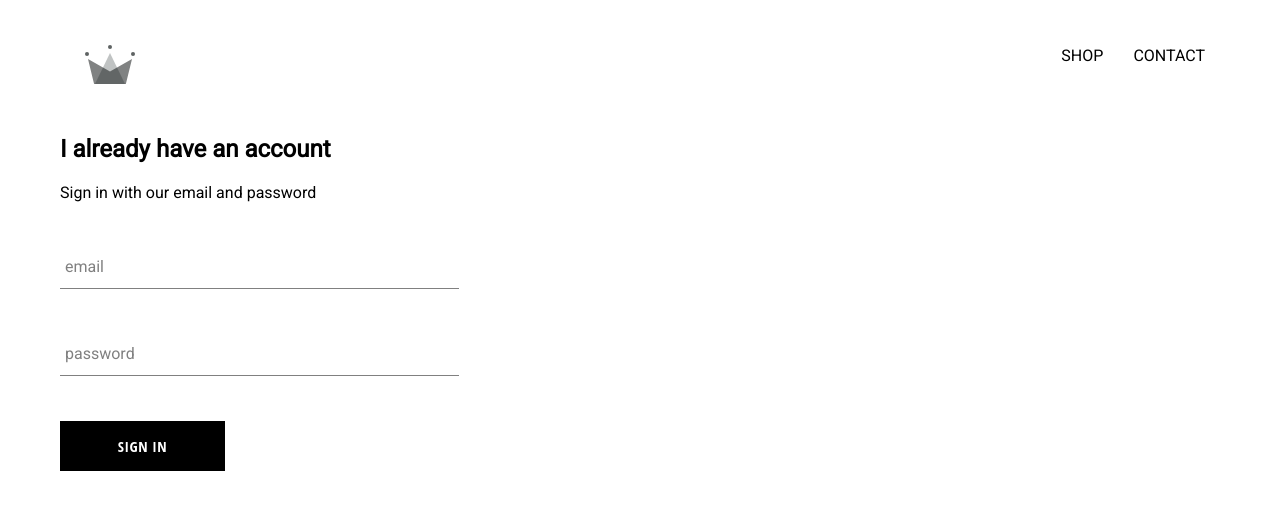
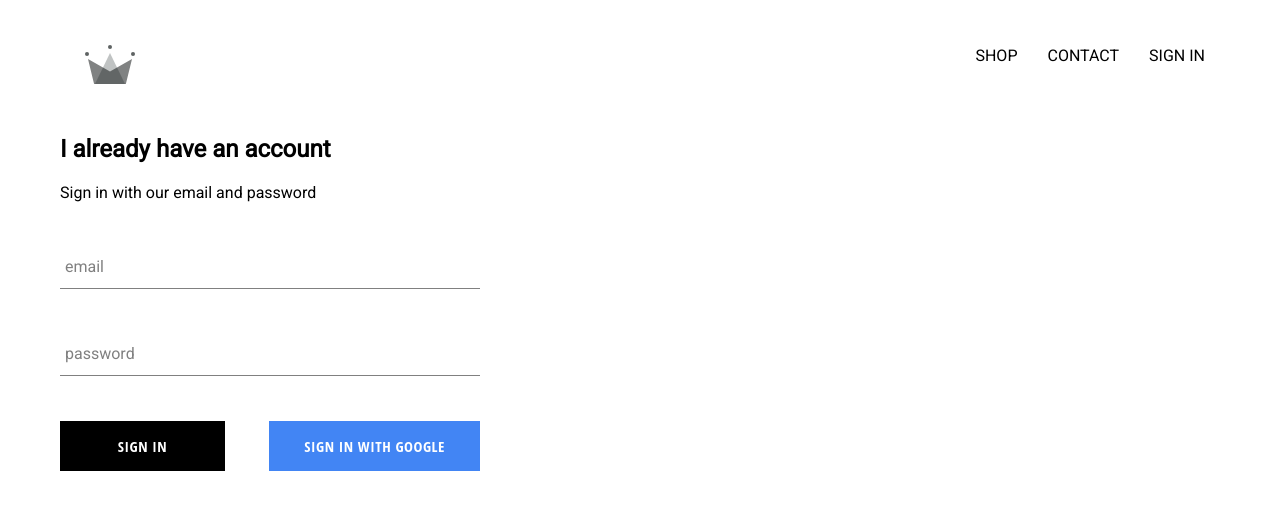
Before and after one commit to LeoPFreitas/react-web, a React (Create React App) app: page /sign in a window 1280 px wide. Shown: the top 510 px of the page. Built offline with nearby package versions, Linux system fonts and the light colour scheme; no server answers.

Commit message:
Add firebase and integrate it

```diff
--- a/package.json
+++ b/package.json
@@ -6,6 +6,7 @@
     "@testing-library/jest-dom": "^4.2.4",
     "@testing-library/react": "^9.3.2",
     "@testing-library/user-event": "^7.1.2",
+    "firebase": "^7.14.0",
     "node-sass": "^4.13.1",
     "react": "^16.13.1",
     "react-dom": "^16.13.1",
--- a/src/App.css
+++ b/src/App.css
@@ -7,3 +7,7 @@
   text-decoration: none;
   color: black;
 }
+
+* {
+  box-sizing: border-box;
+}
--- a/src/App.js
+++ b/src/App.js
@@ -7,11 +7,33 @@
 import ShopPage from "./pages/shop/shop";
 import Header from "./components/header/header";
 import Sign from "./pages/sign/sign";
+import { auth } from "./firebase/firebase.utils";
 
-function App() {
+class App extends React.Component {
+  constructor() {
+    super();
+
+    this.state = {
+      currentUser: null,
+    };
+  }
+
+  unsubscribeFromAuth = null;
+
+  componentDidMount() {
+    this.unsubscribeFromAuth = auth.onAuthStateChanged((user) => {
+      this.setState({ currentUser: user });
+    });
+  }
+
+  componentWillUnmount() {
+    this.unsubscribeFromAuth();
+  }
+
+  render() {
     return (
       <>
-      <Header />
+        <Header currentUser={this.state.currentUser} />
         <Switch>
           <Route exact path="/" component={HomePage} />
           <Route path="/shop" component={ShopPage} />
@@ -20,5 +42,6 @@
       </>
     );
   }
+}
 
 export default App;
--- a/src/components/customButton/CustomButtom.jsx
+++ b/src/components/customButton/CustomButtom.jsx
@@ -2,8 +2,11 @@
 
 import "./styles.scss";
 
-const CustomButtom = ({ children, ...props }) => (
-  <button className="custom-button" {...props}>
+const CustomButtom = ({ children, isGoogleSignIn, ...props }) => (
+  <button
+    className={`${isGoogleSignIn ? "google-sign-in" : ""} custom-button`}
+    {...props}
+  >
     {children}
   </button>
 );
--- a/src/components/customButton/styles.scss
+++ b/src/components/customButton/styles.scss
@@ -19,4 +19,14 @@
     color: black;
     border: 1px solid black;
   }
+
+  &.google-sign-in {
+    background-color: #4285f4;
+    color: white;
+
+    &:hover {
+      background-color: #357ae8;
+      border: none;
+    }
+  }
 }
--- a/src/components/header/header.jsx
+++ b/src/components/header/header.jsx
@@ -1,11 +1,13 @@
 import React from "react";
 import { Link } from "react-router-dom";
+
+import { auth } from "../../firebase/firebase.utils";
 
 import { ReactComponent as Logo } from "../../assets/crown.svg";
 
 import "./styles.scss";
 
-const Header = () => {
+const Header = ({ currentUser }) => {
   return (
     <div className="header">
       <Link className="logo-container" to="/">
@@ -19,6 +21,15 @@
         <Link className="option" to="/shop">
           CONTACT
         </Link>
+        {currentUser ? (
+          <div className="option" onClick={() => auth.signOut()}>
+            SIGN OUT
+          </div>
+        ) : (
+          <Link className="option" to="/sign">
+            SIGN IN
+          </Link>
+        )}
       </div>
     </div>
   );
--- a/src/components/header/styles.scss
+++ b/src/components/header/styles.scss
@@ -20,6 +20,7 @@
 
     .option {
       padding: 10px 15px;
+      cursor: pointer;
     }
   }
 }
--- a/src/components/signin/SignIn.jsx
+++ b/src/components/signin/SignIn.jsx
@@ -2,6 +2,8 @@
 
 import FormInput from "../formInput/formInput";
 import CustomButtom from "../customButton/CustomButtom";
+
+import { signInWithGoogle } from "../../firebase/firebase.utils";
 
 import "./styles.scss";
 
@@ -50,9 +52,19 @@
             handleChange={this.handleChange}
             required
           />
-          <CustomButtom type="submit" value="Submit Form">
-            Sign in
-          </CustomButtom>
+
+          <div className="buttons">
+            <CustomButtom type="submit" value="Submit Form">
+              Sign in
+            </CustomButtom>
+            <CustomButtom
+              onClick={signInWithGoogle}
+              isGoogleSignIn
+              value="Submit Form"
+            >
+              Sign in with Google
+            </CustomButtom>
+          </div>
         </form>
       </div>
     );
--- a/src/components/signin/styles.scss
+++ b/src/components/signin/styles.scss
@@ -1,9 +1,13 @@
 .sign-in {
-  width: 30vw;
+  width: 420px;
   display: flex;
   flex-direction: column;
 
   .title {
     margin: 10px;
   }
+  .buttons {
+    display: flex;
+    justify-content: space-between;
+  }
 }
--- /dev/null
+++ b/src/firebase/firebase.utils.js
@@ -0,0 +1,27 @@
+import firebase from "firebase/app";
+import "firebase/firestore";
+import "firebase/auth";
+
+const config = {
+  apiKey: "AIzaSyCH4QGvpixS8VHffK2FdjA0k5t0uIA37uQ",
+  authDomain: "react-web-5056f.firebaseapp.com",
+  databaseURL: "https://react-web-5056f.firebaseio.com",
+  projectId: "react-web-5056f",
+  storageBucket: "react-web-5056f.appspot.com",
+  messagingSenderId: "914846633504",
+  appId: "1:914846633504:web:64b3e115f933345e88f645",
+  measurementId: "G-YZWKKQEJ4K",
+};
+
+firebase.initializeApp(config);
+
+// google auth
+export const auth = firebase.auth();
+export const firestore = firebase.firestore();
+
+const provider = new firebase.auth.GoogleAuthProvider();
+provider.setCustomParameters({ prompt: "select_account" });
+
+export const signInWithGoogle = () => auth.signInWithPopup(provider);
+
+export default firebase;
```
Also changed, not shown: 1 other file (tests, documents, lock files or other folders). Lines whose indentation alone changed are shown as unchanged.
